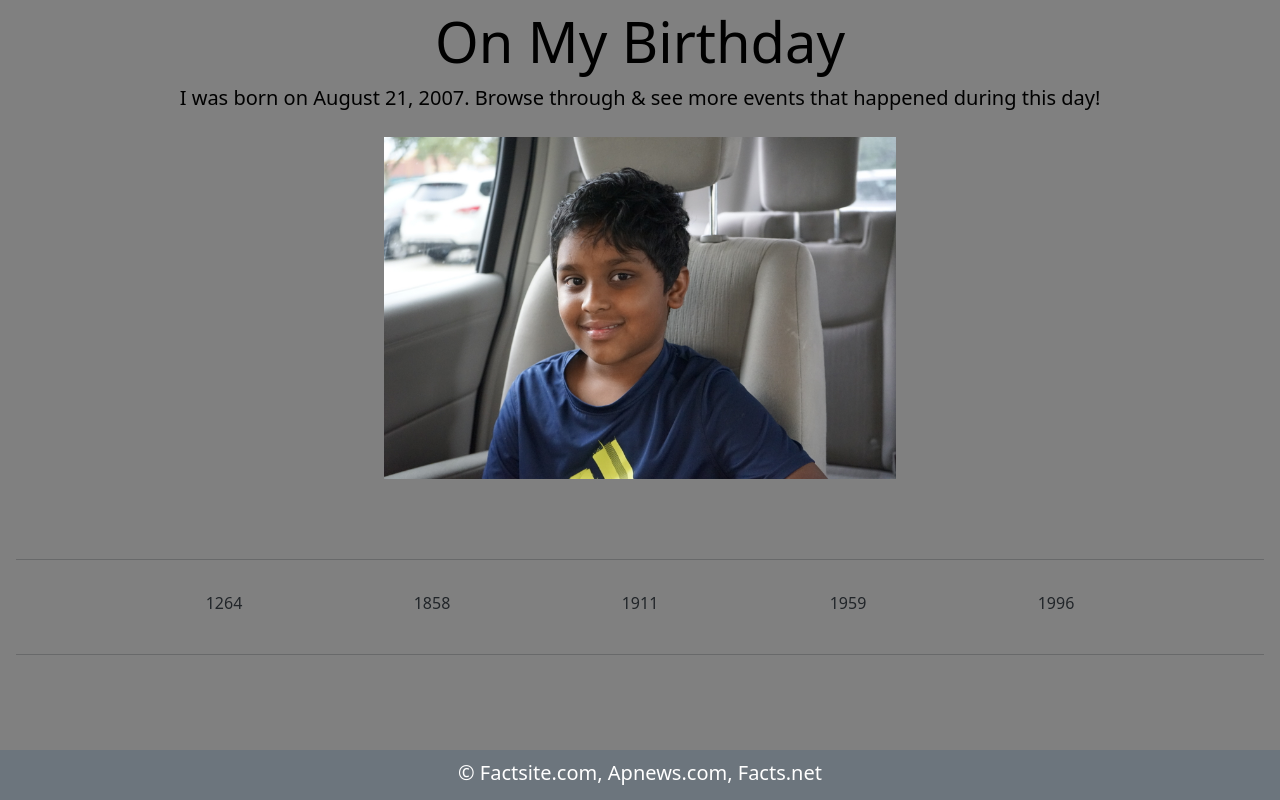
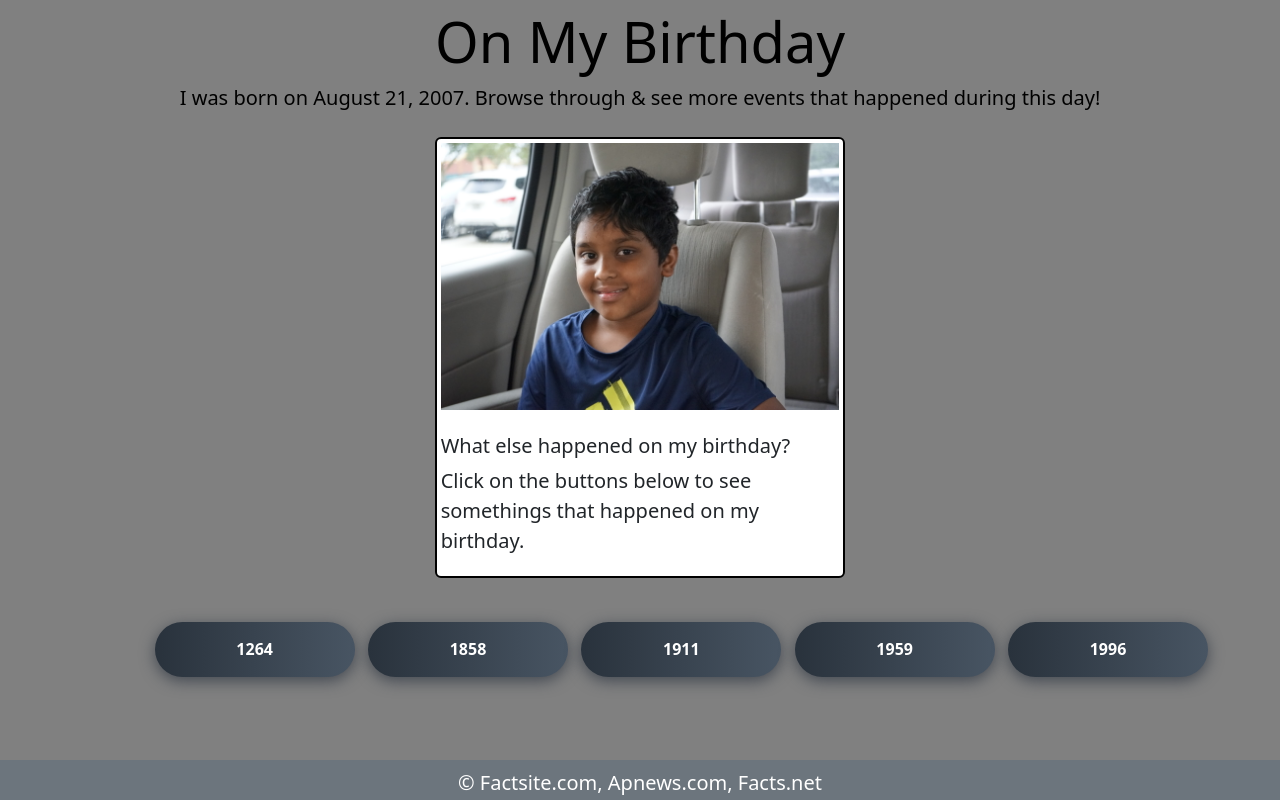
Before and after one commit to AaronM524/January-Monthly-Website, a plain HTML site: page index.html in a window 1280 px wide. Both pictures are taken after a click on the button "1264". Shown: the top 800 px of the page. Drawn offline with nearby package versions, Linux system fonts and the light colour scheme; a script that the page names is missing.

Commit message:
finished html and css

```diff
--- a/index.html
+++ b/index.html
@@ -30,44 +30,36 @@
             </div>
         </header>
 
-        <!-- Image Area-->
-        <main>
 
-                    <div class="row justify-content-center">
-                        <div class="col-lg-12  text-center">
-                            <img class="img1 img-fluid" src="IMG_9901.JPG"  width="1000" height="1000" id="Change-Image">
-                        </div>
-                    </div>
-                    <div class="row justify-content-center">
-                        <div class="col-8 text-center m-3">
-                            <h3 id="Change-Text"> </h3>
-                        </div>
-                    </div>
+        <!--Image Class-->
+<div class="row g-4">
+    <div class="col-lg-4 col-sm-12 col-12 zoom mx-auto ">
+      <div class="img-thumbnail borderfix card-image">
+        <img src="IMG_9901.JPG" class="img-fluid">
+        <br>
+        <br>
+        <h5 class=>What else happened on my birthday?</h5>
+        <p class="lead">Click on the buttons below to see somethings that happened on my birthday.</p>
+      </div>
+    </div>
+             <!--Buttons-->
+             <div class="row text-center justify-content-center m-3 g-4 align-items-center">
+                <div class="col-12 col-lg-2 my-2">
+                    <button onclick="Change1264()" class="btn-hover btn-2 color-8">1264</button>
+                </div>
+                <div class="col-12 col-lg-2 my-2">
+                    <button onclick="Change1858()" class="btn-hover btn-2 color-8">1858</button>
+                </div>
+                <div class="col-12 col-lg-2 my-2">
+                    <button onclick="Change1911()" class="btn-hover btn-2 color-8">1911</button>
+                </div>
+                <div class="col-12 col-lg-2 my-2">
+                    <button onclick="Change1959()" class="btn-hover btn-2 color-8">1959</button>
+                </div>
+                <div class="col-12 col-lg-2 my-2">
+                    <button onclick="Change1996()" class="btn-hover btn-2 color-8">1996</button>
                 </div>
             </div>
-
-             <!--Buttons-->
-             <div class="row text-center justify-content-center m-3 g-4 align-items-center">
-                <hr>
-                <div class="col-12 col-lg-2 my-2">
-                    <button onclick="Change1264()" class="btn">1264</button>
-                </div>
-                <div class="col-12 col-lg-2 my-2">
-                    <button onclick="Change1858()" class="btn">1858</button>
-                </div>
-                <div class="col-12 col-lg-2 my-2">
-                    <button onclick="Change1911()" class="btn">1911</button>
-                </div>
-                <div class="col-12 col-lg-2 my-2">
-                    <button onclick="Change1959()" class="btn">1959</button>
-                </div>
-                <div class="col-12 col-lg-2 my-2">
-                    <button onclick="Change1996()" class="btn">1996</button>
-                </div>
-                <hr>
-            </div>
-
-
         </div>
     </main>
             <!-- Footer Section-->
--- /dev/null
+++ b/script.js
@@ -0,0 +1,33 @@
+function Change2006() {
+    document.getElementById('Change-Image').src = 'images/me.jpg'
+}
+
+function Change1944() {
+document.getElementById('Change-Image').src = 'images/paris.jpg'
+document.getElementById('Change-Text').innerText = ' Paris is liberated after four years of Nazi occupation'
+document.getElementById('Change-Date').innerText = 'August 25, 1944'
+}
+
+function Change1979() {
+document.getElementById('Change-Image').src = 'images/david.jpg'
+document.getElementById('Change-Text').innerText = 'On August 25, 1979, the storm that will become Hurricane David forms near Cape Verde off the African coast in the eastern Atlantic Ocean. It would go on to devastate the island of Dominica, and then the Dominican Republic, killing 1,500 people.'
+document.getElementById('Change-Date').innerText = 'August 25, 1979'
+}
+
+function Change1984() {
+document.getElementById('Change-Image').src = 'images/capote.jpg'
+document.getElementById('Change-Text').innerText = 'Truman Capote, the author of the pioneering true-crime novel In Cold Blood, dies at age 59 in Los Angeles.'
+document.getElementById('Change-Date').innerText = 'August 25, 1984'
+}
+
+function Change1985() {
+document.getElementById('Change-Image').src = 'images/smith.jpg'
+document.getElementById('Change-Text').innerText = 'Samantha Smith, the 13-year-old “ambassador” to the Soviet Union, dies in a plane crash. Smith was best known for writing to Soviet leader Yuri Andropov in 1982 and visiting the Soviet Union as Andropov’s guest in 1983.'
+document.getElementById('Change-Date').innerText = 'August 25, 1985'
+}
+
+function Change2009() {
+document.getElementById('Change-Image').src = 'images/ted.jpg'
+document.getElementById('Change-Text').innerText = 'On August 25, 2009, Edward “Ted” Kennedy, the youngest brother of President John F. Kennedy and a U.S. senator from Massachusetts from 1962 to 2009, dies of brain cancer at age 77 at his home in Hyannis Port, Massachusetts. Kennedy, one of the longest-serving senators in American history, was a leader of the Democratic Party and a spokesman for liberal causes who also was known for his ability to work with those on both sides of the political aisle.'
+document.getElementById('Change-Date').innerText = 'August 25, 2009'
+}
--- a/style.css
+++ b/style.css
@@ -1,24 +1,111 @@
-
-
-.img1 {
-    max-width: 40%;
-    height: auto;
-}
-
-
-body {
-    margin: 0;
-    padding-bottom: 100px;
-    background-color: rgb(184, 181, 181);
-}
-
 footer {
     position: absolute;
     bottom: 0;
     width: 100%;
-    height: 50px;
+    height: 40px;
     background-color: rgba(0, 0, 0, 0.8);
     color: white;
     text-align: center;
     padding: 20px;
 }
+
+
+    .zoom {
+      transition: transform .2s;
+    }
+
+    .zoom:hover {
+      -ms-transform: scale(0.9);
+      -webkit-transform: scale(0.9);
+      transform: scale(0.9);
+    }
+
+    .borderfix {
+        border-style: solid;
+        border: 2px solid black;
+    }
+
+    .footer {
+      text-align: center;
+  }
+
+  .btn-1 {
+    width: 75px;
+    height: 65px;
+    border: none;
+    color: white;
+    background-color: rgba(0, 0, 0, 0.5);
+    border-radius: 4px;
+    box-shadow: inset 0 0 0 0 grey;
+    transition: ease-out 0.3 onset;
+    font-size: 2em;
+    outline: none;
+}
+
+.btn-1:hover {
+    box-shadow: inset 100px 0 0 0 grey;
+}
+
+.buttons {
+    margin: 10%;
+    text-align: center;
+}
+
+.btn-2{
+    width: 200px;
+    font-size: 16px;
+    font-weight: 600;
+    color: #fff;
+    cursor: pointer;
+    margin: 20px;
+    height: 55px;
+    text-align:center;
+    border: none;
+    background-size: 300% 100%;
+    border-radius: 50px;
+}
+
+.btn-2:hover {
+    width: 200px;
+    font-size: 16px;
+    font-weight: 600;
+    color: #fff;
+    cursor: pointer;
+    margin: 20px;
+    height: 55px;
+    text-align:center;
+    border: none;
+    background-size: 300% 100%;
+
+    border-radius: 50px;
+    -moz-transition: all .4s ease-in-out;
+    -o-transition: all .4s ease-in-out;
+    -webkit-transition: all .4s ease-in-out;
+    transition: all .4s ease-in-out;
+}
+
+.btn-hover:hover {
+    background-position: 100% 0;
+    -moz-transition: all .4s ease-in-out;
+    -o-transition: all .4s ease-in-out;
+    -webkit-transition: all .4s ease-in-out;
+    transition: all .4s ease-in-out;
+}
+
+.btn-hover:focus {
+    outline: none;
+}
+
+.btn-hover.color-8 {
+    background-image: linear-gradient(to right, #29323c, #485563, #2b5876, #4e4376);
+    box-shadow: 0 4px 15px 0 rgba(45, 54, 65, 0.75);
+}
+
+.card-image {
+    max-width: 450px; /* Adjust the max-width as per your requirement */
+    margin: 0 auto; /* Centers the card horizontally */
+}
+
+.img-fluid {
+    max-width: 100%; /* Ensures the image resizes within its container */
+}
```
